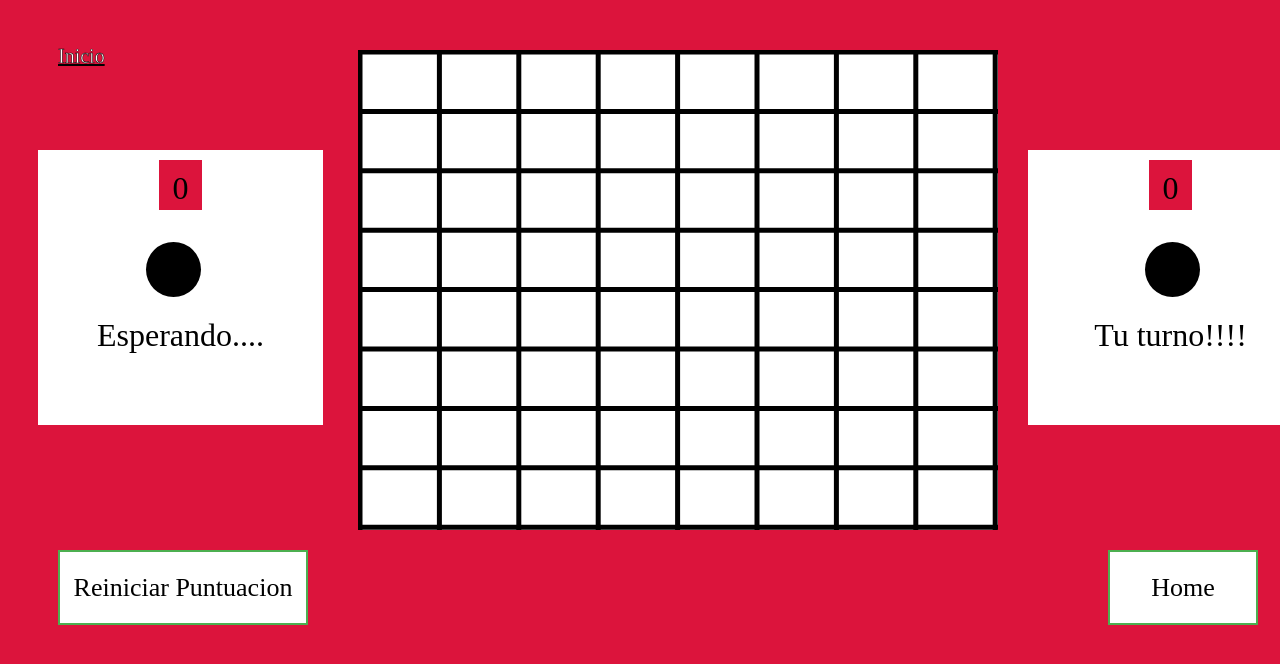
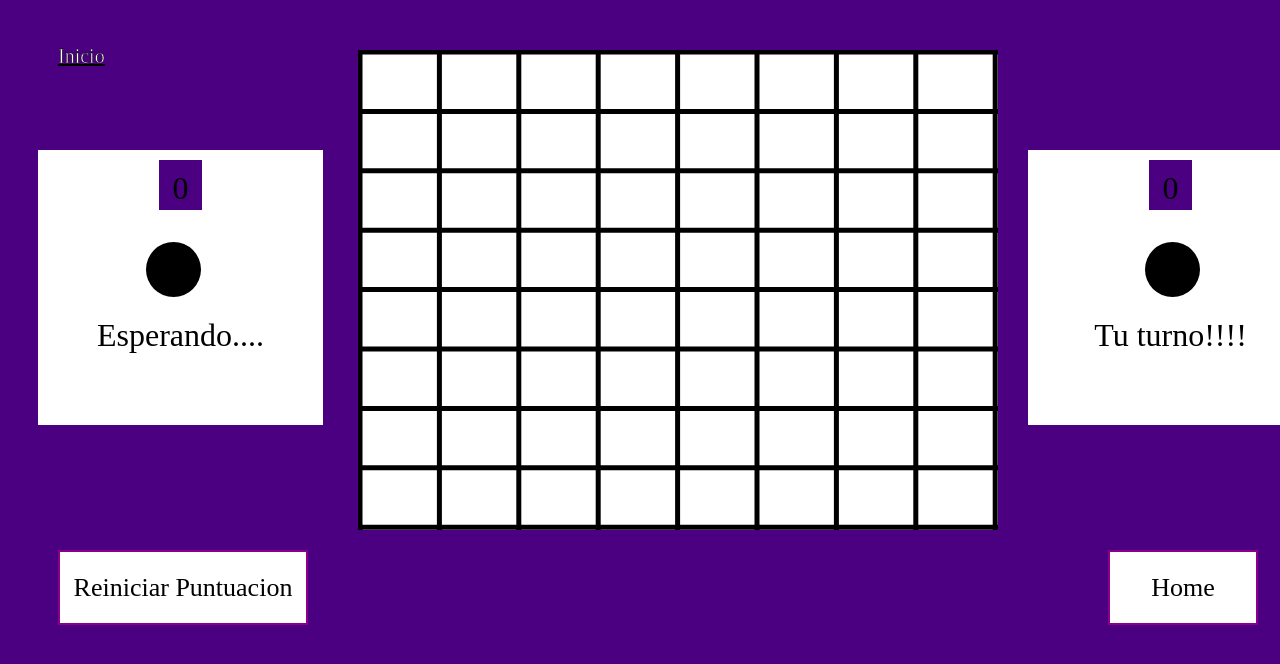
Before and after one commit to Forever-D14/Conecta4, a plain HTML site: page GameC4.html in a window 1280 px wide. Shown: the part 128-792 px from the top of the page. Drawn offline with Linux system fonts and the light colour scheme; a web font is replaced by a local one.

Commit message:
Cambio de Estilos

```diff
--- a/css/gameStyles.css
+++ b/css/gameStyles.css
@@ -4,7 +4,7 @@ html, body{
 	width: 100%;
 	height: 100%;
 	position: relative;
-	background: #DC143C;
+	background: #4B0082;
 	font-family: Shojumaru;
 
 }
@@ -59,7 +59,7 @@ button{
 	height: 75px;
 	background-color: white;
 	color: black;
-	border: 2px solid #4CAF50;
+	border: 2px solid #8B008B;
 }
 
 #img2{
@@ -128,7 +128,7 @@ button{
 .Puntuacion{
 	width: 15%;
 	height: 30px;
-	background-color: #DC143C;
+	background-color: #4B0082;
 	margin-top: 10px;
 	margin-bottom: 10px;
 	padding-bottom: 10px;
--- a/css/homeStyles.css
+++ b/css/homeStyles.css
@@ -4,7 +4,7 @@ html, body{
 	width: 100%;
 	height: 100%;
 	position: relative;
-	background: #DC143C;
+	background: #4B0082;
 	font-family: Shojumaru;
 
 }
@@ -61,7 +61,7 @@ button{
 	height: 75px;
 	background-color: white;
 	color: black;
-	border: 2px solid #8B0000;
+	border: 2px solid #8B008B;
 	transform: translateX(200px);
 }
 
```
